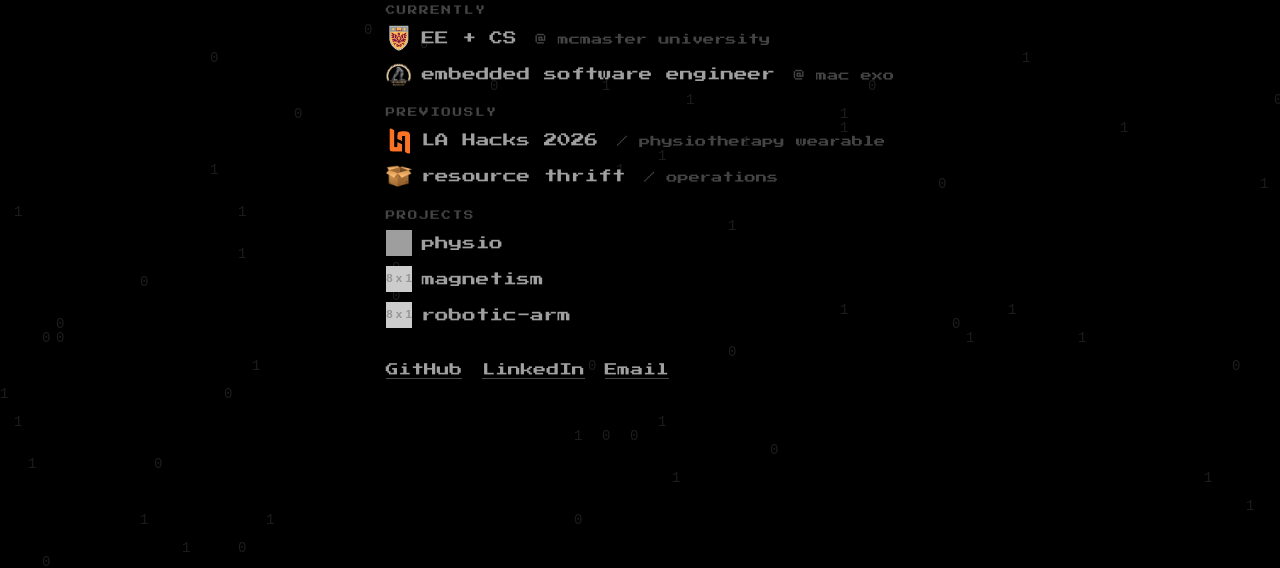
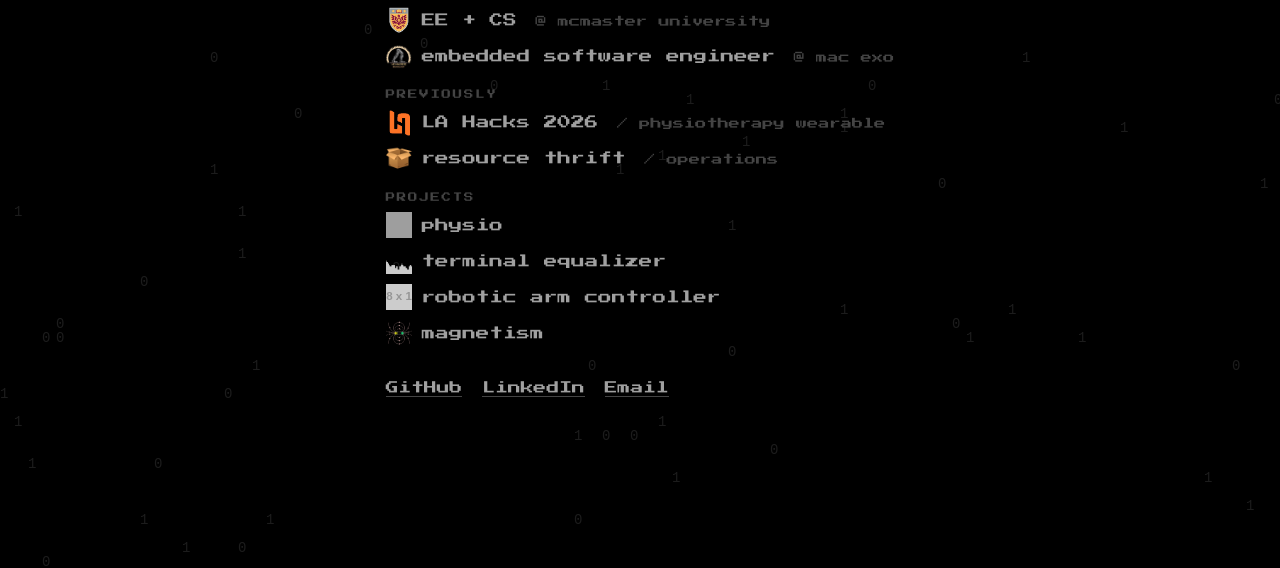
Before and after one commit to majockbim/port-v2, a plain HTML site: page index.html in a window 1280 px wide. Shown: the part 232-800 px from the top of the page. Drawn offline with Linux system fonts and the light colour scheme; grey boxes are pictures that could not be loaded; placeholder pictures from the web are drawn by us; a web font is replaced by a local one.

Commit message:
add images

```diff
--- a/index.html
+++ b/index.html
@@ -170,12 +170,16 @@
             <div class="item project-link">physio</div>
         </div>
         <div class="row">
-            <img src="https://via.placeholder.com/18" class="thumb" alt="">
-            <div class="item project-link">magnetism</div>
+            <img src="assets/term-trans.png" class="thumb" alt="">
+            <div class="item project-link">terminal equalizer</div>
         </div>
         <div class="row">
             <img src="https://via.placeholder.com/18" class="thumb" alt="">
-            <div class="item project-link">robotic-arm</div>
+            <div class="item project-link">robotic arm controller</div>
+        </div>
+        <div class="row">
+            <img src="assets/mag-invert-trans.png" class="thumb" alt="">
+            <div class="item project-link">magnetism</div>
         </div>
     </section>
 
```
Also changed, not shown: assets/mag-invert-trans.png (added), assets/term-trans.png (added), assets/term.png (added).
